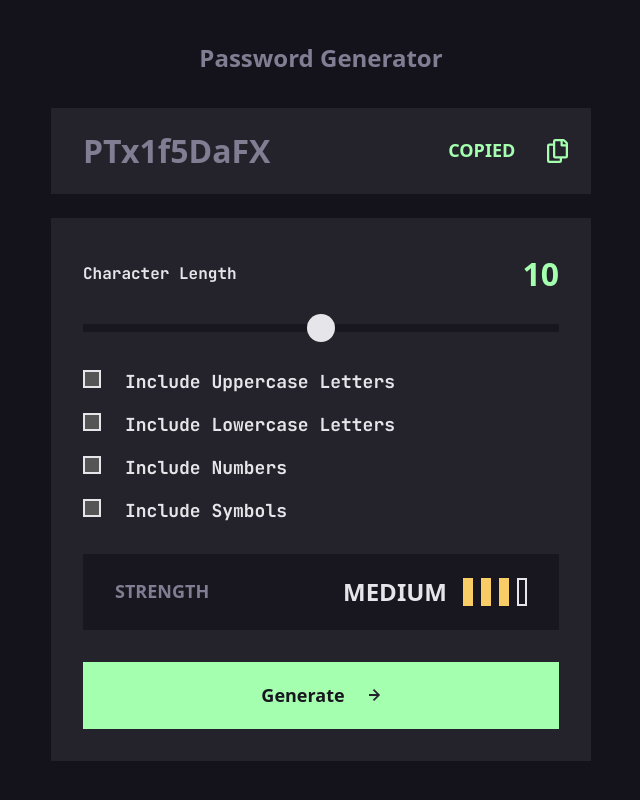
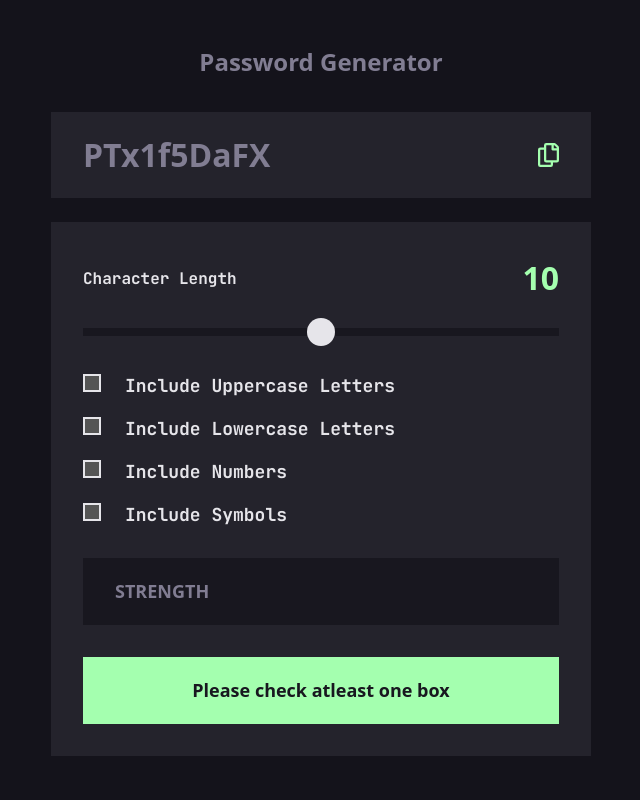
Before and after one commit to ZiadRefaey/Frontend-Mentor-password-generator, a React (Vite) app: page / in a window 1280 px wide. Shown: the whole page, without its empty margins (319-959 px from the left). Built offline with nearby package versions, Linux system fonts and the light colour scheme.

Commit message:
difficutly + copying fucntion

```diff
--- a/src/components/App.jsx
+++ b/src/components/App.jsx
@@ -18,12 +18,22 @@ const initialState = {
     hasNumber: false,
   },
   strength: 0,
+  difficulty: null,
 };
 function reducer(state, action) {
   switch (action.type) {
     case "newPassword":
       return {
         ...state,
+        difficulty:
+          state.strength === 1
+            ? "TOO WEAK"
+            : state.strength === 2
+            ? "WEAK"
+            : state.strength === 3
+            ? "MEDIUM"
+            : "STRONG",
+
         password: GeneratePassword({
           length: state.passwordLength,
           uppercase: state.passwordRules.hasUpper,
@@ -76,10 +86,10 @@ function reducer(state, action) {
   }
 }
 function App() {
-  const [{ password, passwordLength, passwordRules }, dispatch] = useReducer(
-    reducer,
-    initialState
-  );
+  const [
+    { password, passwordLength, passwordRules, strength, difficulty },
+    dispatch,
+  ] = useReducer(reducer, initialState);
 
   return (
     <>
@@ -89,8 +99,8 @@ function App() {
         <MainContent>
           <PasswordSlider passwordLength={passwordLength} dispatch={dispatch} />
           <PasswordRules passwordRules={passwordRules} dispatch={dispatch} />
-          <PasswordStrength />
-          <Footer dispatch={dispatch} />
+          <PasswordStrength difficulty={difficulty} />
+          <Footer dispatch={dispatch} strength={strength} />
         </MainContent>
       </main>
     </>
--- a/src/components/Footer.jsx
+++ b/src/components/Footer.jsx
@@ -1,7 +1,8 @@
 import arrow from "../assets/images/icon-arrow-right.svg";
-export default function Footer({ dispatch }) {
-  return (
-    <footer className="w-full">
+export default function Footer({ dispatch, strength }) {
+  let buttonContent;
+  if (strength) {
+    buttonContent = (
       <button
         className="w-full bg-neonGreen py-5 flex items-center justify-center gap-4 md:gap-6"
         onClick={() => dispatch({ type: "newPassword" })}
@@ -11,6 +12,15 @@ export default function Footer({ dispatch }) {
         </p>
         <img src={arrow} alt="right arrow icon" />
       </button>
-    </footer>
-  );
+    );
+  } else {
+    buttonContent = (
+      <div className="w-full py-5 bg-neonGreen ">
+        <p className="text-Black text-custom-xs md:text-custom-sm font-bold w-full text-center">
+          Please check atleast one box
+        </p>
+      </div>
+    );
+  }
+  return <footer className="w-full">{buttonContent}</footer>;
 }
--- a/src/components/Password.jsx
+++ b/src/components/Password.jsx
@@ -1,5 +1,7 @@
 import copy from "../assets/images/icon-copy.svg";
+import { useState } from "react";
 export default function Password({ password }) {
+  const [isCopied, setIsCopied] = useState(false);
   return (
     <div className="bg-darkGray w-full px-4 md:px-8 py-[19px] flex mb-6 justify-between gap-8">
       <input
@@ -9,10 +11,22 @@ export default function Password({ password }) {
         className="text-custom-md md:text-custom-lg font-bold placeholder:font-bold text-offWhite bg-inherit placeholder:text-Gray placeholder:text-custom-md md:placeholder:text-custom-lg md:placeholder:text-3xl  max-w-[50%] md:max-w-[70%] outline-none"
       />
       <div className="flex">
-        <p className="self-center text-neonGreen text-custom-sm font-bold ">
-          COPIED
-        </p>
-        <button className="w-[17.5px] h-5 md:w-[21px] md:h-6 object-contain inline-block self-center ml-8">
+        {isCopied && (
+          <p className="self-center text-neonGreen text-custom-sm font-bold ">
+            COPIED
+          </p>
+        )}
+        <button
+          onClick={
+            password
+              ? () => {
+                  navigator.clipboard.writeText(password);
+                  setIsCopied(true);
+                }
+              : ""
+          }
+          className="w-[17.5px] h-5 md:w-[21px] md:h-6 object-contain inline-block self-center ml-8"
+        >
           <img src={copy} alt="copy icon" className="w-full h-full" />
         </button>
       </div>
--- a/src/components/PasswordStrength.jsx
+++ b/src/components/PasswordStrength.jsx
@@ -1,4 +1,5 @@
-export default function PasswordStrength() {
+import PasswordStrengthBars from "./PasswordStrengthBars";
+export default function PasswordStrength({ difficulty }) {
   return (
     <div className="w-full p-4 md:px-8 md:py-5 bg-Black flex items-center justify-between">
       <h3 className="text-custom-xs md:text-custom-sm text-Gray font-bold">
@@ -6,14 +7,9 @@ export default function PasswordStrength() {
       </h3>
       <div className="flex items-center justify-center gap-4">
         <p className="text-custom-sm md:text-custom-md text-offWhite font-bold">
-          MEDIUM
+          {difficulty}
         </p>
-        <div className="flex items-center justify-center gap-2">
-          <div className="w-[10px] h-7 border-solid border-2 border-Yellow bg-Yellow"></div>
-          <div className="w-[10px] h-7 border-solid border-2 border-Yellow bg-Yellow"></div>
-          <div className="w-[10px] h-7 border-solid border-2 border-Yellow bg-Yellow"></div>
-          <div className="w-[10px] h-7 border-solid border-2 border-offWhite"></div>
-        </div>
+        <PasswordStrengthBars difficulty={difficulty} />
       </div>
     </div>
   );
--- /dev/null
+++ b/src/components/PasswordStrengthBars.jsx
@@ -0,0 +1,69 @@
+export default function PasswordStrengthBars({ difficulty }) {
+  // Define a function to determine the number of colored bars and their color.
+  const getBarsConfig = () => {
+    switch (difficulty) {
+      case "TOO WEAK":
+        return [
+          { color: "#F64A4A", backgroundColor: "#F64A4A", key: 1 },
+          { color: "#E6E5EA", backgroundColor: "inherit", key: 2 },
+          { color: "#E6E5EA", backgroundColor: "inherit", key: 3 },
+          { color: "#E6E5EA", backgroundColor: "inherit", key: 4 },
+        ];
+      case "WEAK":
+        return [
+          { color: "#FB7C58", backgroundColor: "#FB7C58", key: 1 },
+          { color: "#FB7C58", backgroundColor: "#FB7C58", key: 2 },
+          { color: "#E6E5EA", backgroundColor: "inherit", key: 3 },
+          { color: "#E6E5EA", backgroundColor: "#inherit", key: 4 },
+        ];
+      case "MEDIUM":
+        return [
+          { color: "#F8CD65", backgroundColor: "#F8CD65", key: 1 },
+          { color: "#F8CD65", backgroundColor: "#F8CD65", key: 2 },
+          { color: "#F8CD65", backgroundColor: "#F8CD65", key: 3 },
+          { color: "#E6E5EA", backgroundColor: "inherit", key: 4 },
+        ];
+      case "STRONG":
+        return [
+          { color: "#A4FFAF", backgroundColor: "#A4FFAF", key: 1 },
+          { color: "#A4FFAF", backgroundColor: "#A4FFAF", key: 2 },
+          { color: "#A4FFAF", backgroundColor: "#A4FFAF", key: 3 },
+          { color: "#A4FFAF", backgroundColor: "#A4FFAF", key: 4 },
+        ];
+      // Add more cases for other difficulty levels if needed.
+      default:
+        return [
+          { color: "#E6E5EA", key: 1 },
+          { color: "#E6E5EA", key: 2 },
+          { color: "#E6E5EA", key: 3 },
+          { color: "#E6E5EA", key: 4 },
+        ];
+    }
+  };
+
+  const barsConfig = getBarsConfig();
+
+  return (
+    <>
+      {difficulty ? (
+        <div className="flex items-center justify-center gap-2">
+          {barsConfig.map((bar) => {
+            console.log(bar.color === "offWhite" ? "inherit" : bar.color);
+            return (
+              <div
+                key={bar.id}
+                className={`w-[10px] h-7`}
+                style={{
+                  border: `2px solid ${bar.color}`,
+                  backgroundColor: `${bar.backgroundColor}`,
+                }}
+              ></div>
+            );
+          })}
+        </div>
+      ) : (
+        ""
+      )}
+    </>
+  );
+}
```
